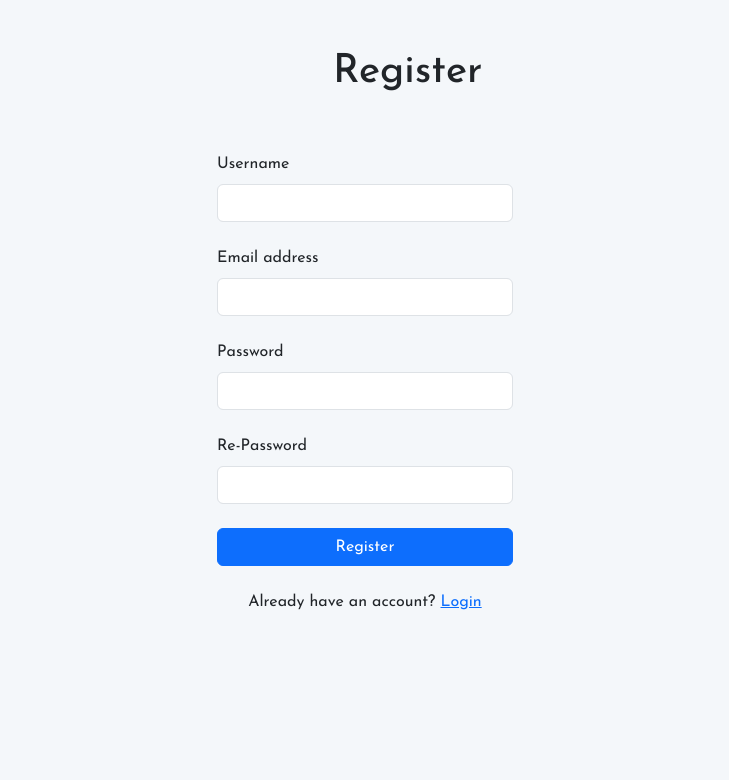
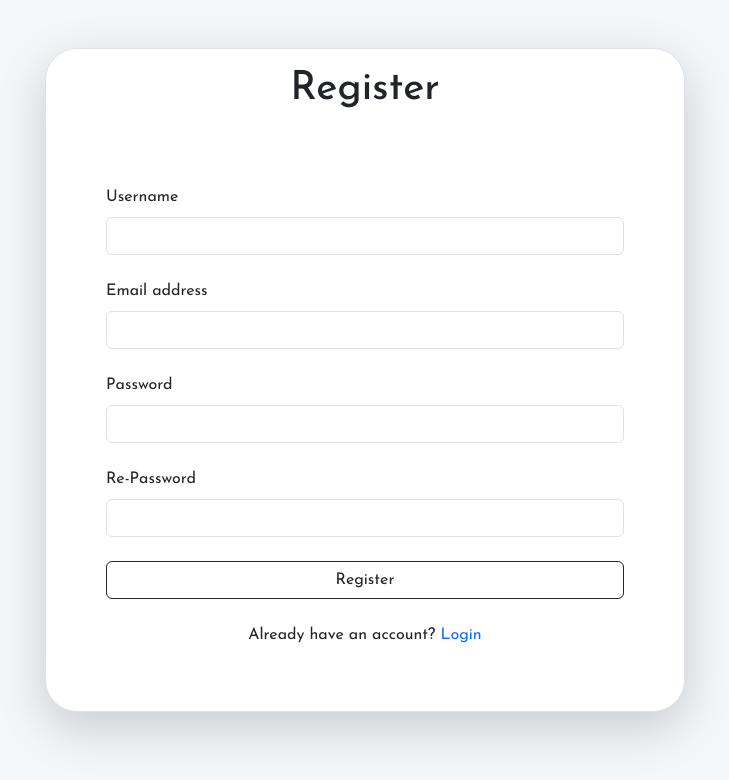
Before and after one commit to AshutoshBhattarai/Intern-Assignment, a website built with Vite: page Expense Tracker/Frontend/src/views/register/index.html in a window 1280 px wide. Shown: the whole page, without its empty margins (275-1004 px from the left). Built offline with nearby package versions, Linux system fonts and the light colour scheme.

Commit message:
Update page ui

```diff
--- a/Expense Tracker/Frontend/src/views/register/index.html
+++ b/Expense Tracker/Frontend/src/views/register/index.html
@@ -6,15 +6,17 @@
     <title>Register</title>
   </head>
   <body>
-    <div class="container justify-content-center align-content-center w-25">
+    <div
+      class="container justify-content-center align-content-center w-50 bg-white border rounded-5 shadow-lg my-5"
+    >
       <div class="row justify-content-center">
-        <div class="col-md-6 text-center p-5 align-baseline">
+        <div class="col-md-6 text-center p-0 m-0 py-3 align-baseline">
           <h1 class="heading-section">Register</h1>
         </div>
       </div>
-      <form id="form-register">
+      <form id="form-register" class="p-5 m-0">
         <div id="error-message" class="d-none alert alert-danger"></div>
-        <div id="success-message" class="d-none alert alert-success "></div>
+        <div id="success-message" class="d-none alert alert-success"></div>
         <!-- Username input -->
         <div class="form-outline mb-4">
           <label class="form-label" for="register-username">Username</label>
@@ -45,16 +47,20 @@
         <div class="text-center">
           <button
             type="submit"
-            class="btn btn-primary btn-block mb-4 w-100"
+            class="btn btn-outline-dark btn-block mb-4 w-100"
             id="btn-register"
           >
             Register
           </button>
         </div>
 
-        <!-- Register buttons -->
         <div class="text-center">
-          <p>Already have an account? <a href="/views/login/">Login</a></p>
+          <p>
+            Already have an account?
+            <a href="/views/login/" class="text-primary text-decoration-none"
+              >Login</a
+            >
+          </p>
         </div>
       </form>
     </div>
```
Also changed, not shown: Expense Tracker/Frontend/src/views/Login/index.html (+7 -14 lines).
